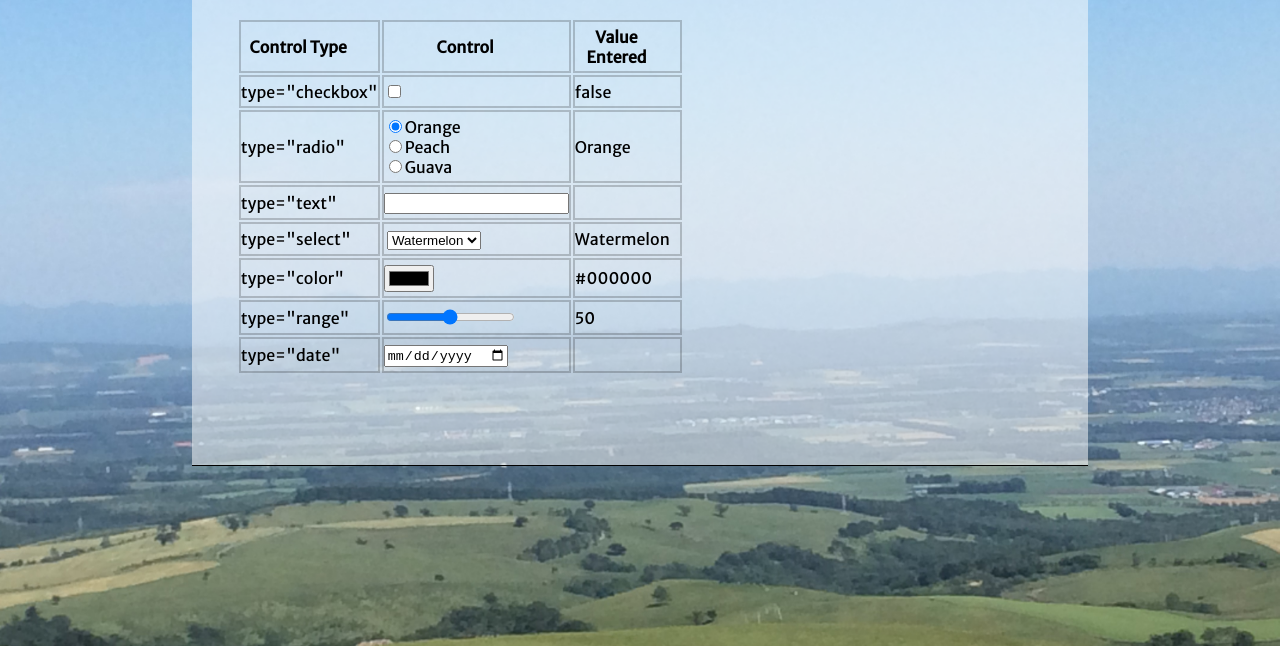
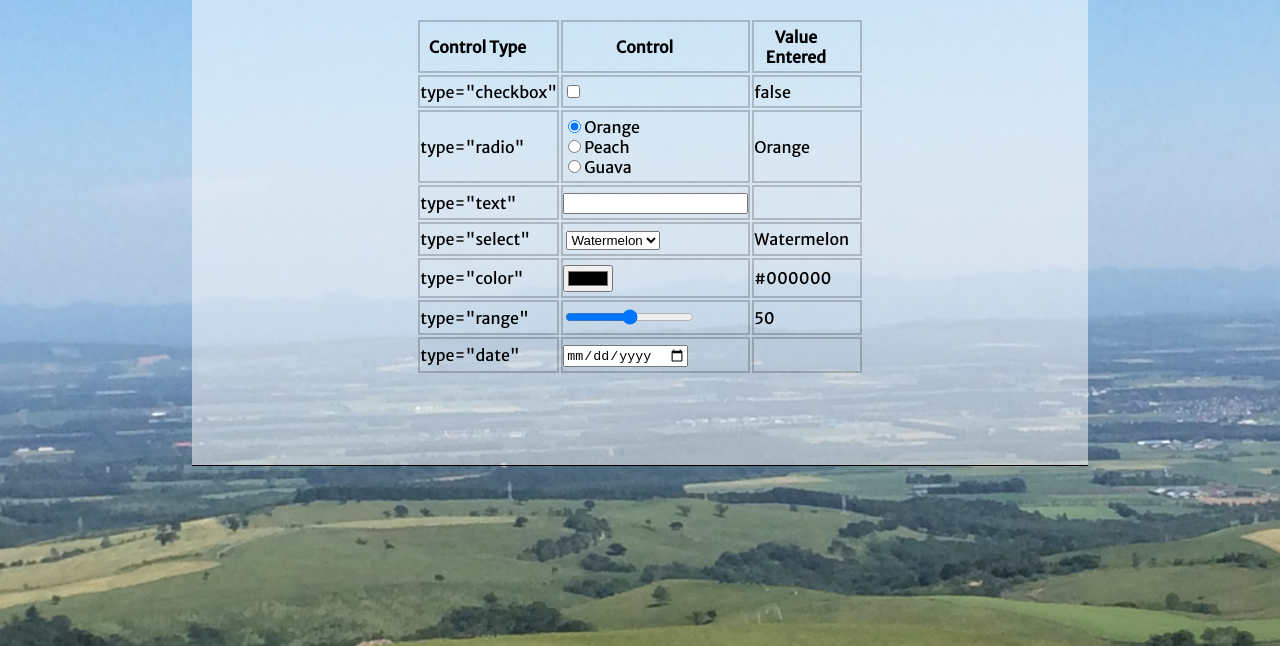
Before and after one commit to mkatzer2/html300-hw, a plain HTML site: page input.html in a window 1280 px wide. Shown: the part 154-800 px from the top of the page. Drawn offline with nearby package versions, Linux system fonts and the light colour scheme.

Commit message:
centered tables

```diff
--- a/styles/styles.css
+++ b/styles/styles.css
@@ -100,3 +100,8 @@ tr, th, td {
 .map {
   height: 300px;
 }
+
+table {
+  margin: auto;
+
+}
```
